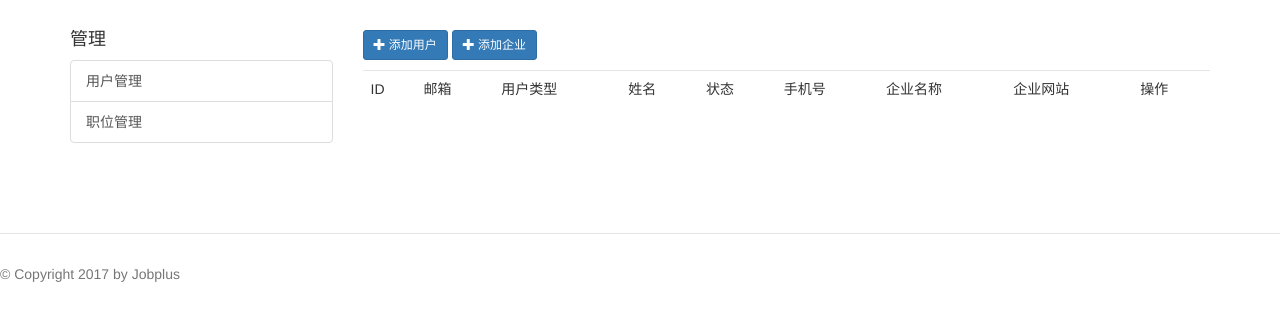
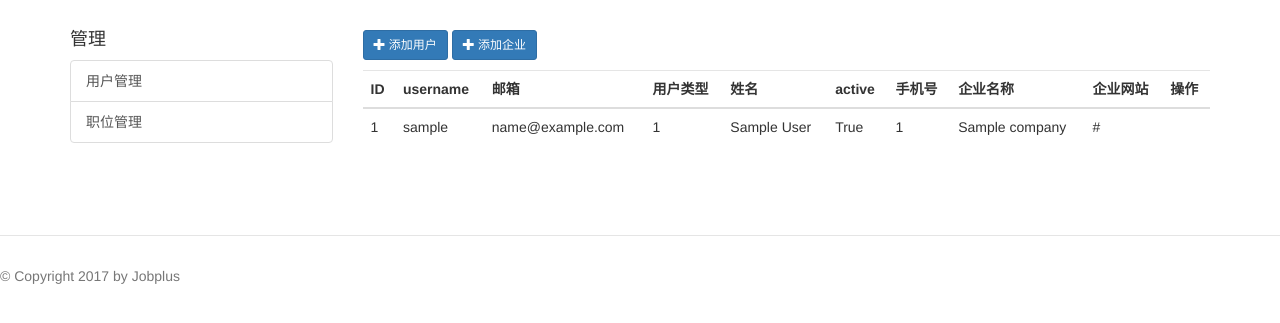
Before and after one commit to uranuday/jobplus7, a Flask app: page /admin/user in a window 1280 px wide. Shown: the part 52-375 px from the top of the page. Run offline with Flask 2, Linux system fonts and the light colour scheme; tables that the repository leaves empty hold one stand-in row (values such as "Sample post"); some libraries are stand-ins or nearby versions.

Commit message:
fill user info into admin page

```diff
--- a/jobplus/handlers/admin.py
+++ b/jobplus/handlers/admin.py
@@ -1,4 +1,5 @@
 from flask import Blueprint, render_template
+from jobplus.models import User
 
 
 
@@ -14,4 +15,5 @@ def index():
 
 @admin.route("/user")
 def user():
-    return render_template("admin/user.html")
+    users = User.query.all()
+    return render_template("admin/user.html", users=users)
--- a/jobplus/templates/admin/user.html
+++ b/jobplus/templates/admin/user.html
@@ -15,18 +15,32 @@
     <table class="table">
         <thead>
             <tr>
-                <td>ID</td>
-                <td>邮箱</td>
-                <td>用户类型</td>
-                <td>姓名</td>
-                <td>状态</td>
-                <td>手机号</td>
-                <td>企业名称</td>
-                <td>企业网站</td>
-                <td>操作</td>
+                <th>ID</th>
+                <th>username</th>
+                <th>邮箱</th>
+                <th>用户类型</th>
+                <th>姓名</th>
+                <th>active</th>
+                <th>手机号</th>
+                <th>企业名称</th>
+                <th>企业网站</th>
+                <th>操作</th>
             </tr>
         </thead>
         <tbody>
+            {% for user in users %}
+            <tr>
+                <td>{{ user.id }}</td>
+                <td>{{ user.username }}</td>
+                <td>{{ user.email }}</td>
+                <td>{{ user.role }}</td>
+                <td>{{ user.name }}</td>
+                <td>{{ user.is_active }}</td>
+                <td>{{ user.phone }}</td>
+                <td>{{ user.company.name }}</td>
+                <td>{{ user.company.website }}</td>
+            </tr>
+            {% endfor %}
 
 
 
```
